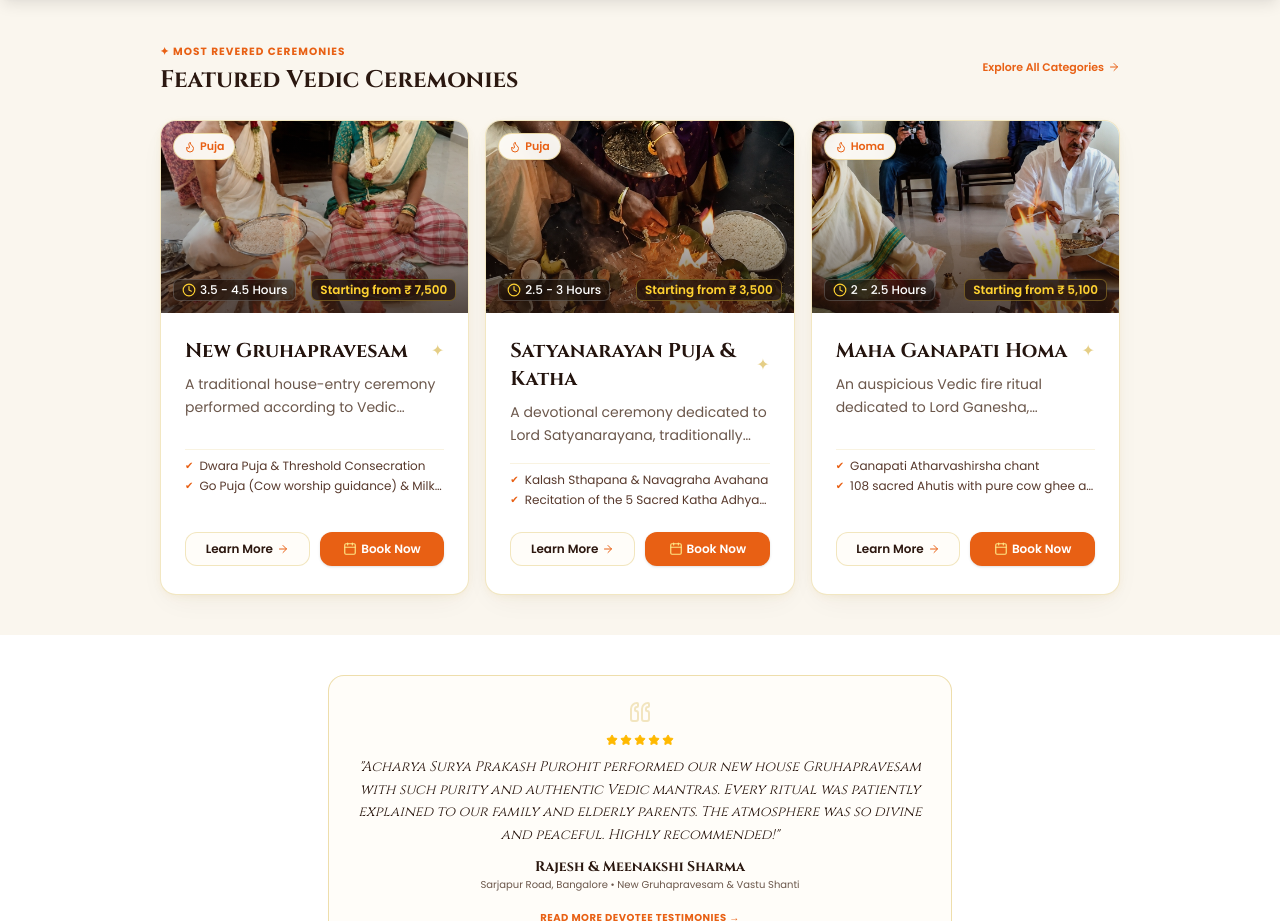
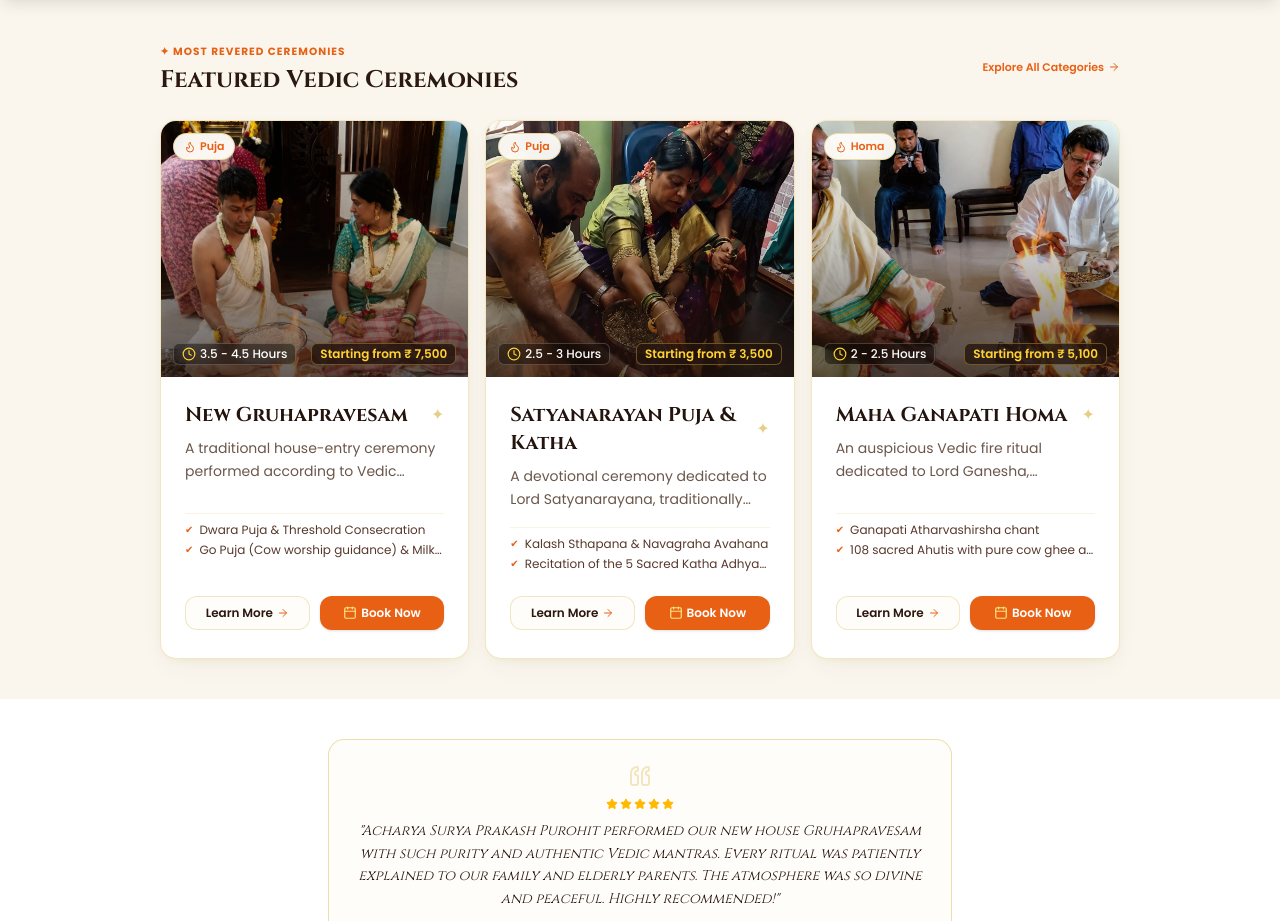
Before and after one commit to Shrikanthkk/prakash-purohit, a React (Vite) app: page / in a window 1280 px wide. Shown: the part 1020-1941 px from the top of the page. Built offline with nearby package versions, Linux system fonts and the light colour scheme; a web font is replaced by a local one.

Commit message:
Align all service images with object-top and taller frames to ensure all faces are fully visible

```diff
--- a/src/components/ServiceCard.tsx
+++ b/src/components/ServiceCard.tsx
@@ -10,12 +10,12 @@ interface ServiceCardProps {
 export const ServiceCard: React.FC<ServiceCardProps> = ({ service }) => {
   return (
     <div className="group relative flex flex-col rounded-2xl bg-white border border-gold/30 hover:border-saffron/60 shadow-divine-card hover:shadow-gold-glow transition-all duration-300 hover:-translate-y-1.5 overflow-hidden">
-      {/* Service Image Frame */}
-      <Link to={`/services/${service.id}`} className="relative h-48 w-full overflow-hidden bg-cream-200 block">
+      {/* Service Image Frame (Taller with top-aligned faces) */}
+      <Link to={`/services/${service.id}`} className="relative h-56 sm:h-64 w-full overflow-hidden bg-cream-200 block">
         <img
           src={service.image}
           alt={service.title}
-          className="w-full h-full object-cover object-center transform transition-transform duration-700 group-hover:scale-110"
+          className={`w-full h-full object-cover ${service.imagePosition || 'object-top'} transform transition-transform duration-700 group-hover:scale-105`}
           loading="lazy"
         />
 
--- a/src/data/servicesData.ts
+++ b/src/data/servicesData.ts
@@ -11,6 +11,7 @@ export interface ServiceItem {
   preparationInfo: string[];
   faqs: { question: string; answer: string }[];
   image: string;
+  imagePosition?: string;
   priceNote?: string;
 }
 
@@ -59,6 +60,7 @@ export const servicesData: ServiceItem[] = [
       }
     ],
     image: '/services/gruhapravesam-ceremony.jpg',
+    imagePosition: 'object-top',
     priceNote: 'Starting from ₹ 7,500'
   },
   {
@@ -88,6 +90,7 @@ export const servicesData: ServiceItem[] = [
       }
     ],
     image: '/services/satyanarayan-puja-katha.jpg',
+    imagePosition: 'object-top',
     priceNote: 'Starting from ₹ 3,500'
   },
   {
@@ -116,6 +119,7 @@ export const servicesData: ServiceItem[] = [
       }
     ],
     image: '/services/ganapati-homa.jpg',
+    imagePosition: 'object-top',
     priceNote: 'Starting from ₹ 5,100'
   },
   {
@@ -144,6 +148,7 @@ export const servicesData: ServiceItem[] = [
       }
     ],
     image: '/services/sudarshan-homa.jpg',
+    imagePosition: 'object-top',
     priceNote: 'Starting from ₹ 6,500'
   },
   {
@@ -172,6 +177,7 @@ export const servicesData: ServiceItem[] = [
       }
     ],
     image: '/services/chandi-homa.jpg',
+    imagePosition: 'object-top',
     priceNote: 'Starting from ₹ 11,000'
   },
   {
@@ -200,6 +206,7 @@ export const servicesData: ServiceItem[] = [
       }
     ],
     image: '/services/pratyangira-homa.jpg',
+    imagePosition: 'object-top',
     priceNote: 'Starting from ₹ 8,500'
   },
   {
@@ -228,6 +235,7 @@ export const servicesData: ServiceItem[] = [
       }
     ],
     image: '/services/rudra-homa.jpg',
+    imagePosition: 'object-top',
     priceNote: 'Starting from ₹ 6,500'
   },
   {
@@ -256,6 +264,7 @@ export const servicesData: ServiceItem[] = [
       }
     ],
     image: '/services/gruhapravesam-ceremony.jpg',
+    imagePosition: 'object-top',
     priceNote: 'Starting from ₹ 6,000'
   },
   {
@@ -284,6 +293,7 @@ export const servicesData: ServiceItem[] = [
       }
     ],
     image: '/services/navgrah-dosha-puja.jpg',
+    imagePosition: 'object-top',
     priceNote: 'Starting from ₹ 5,500'
   },
   {
@@ -312,6 +322,7 @@ export const servicesData: ServiceItem[] = [
       }
     ],
     image: '/services/kuja-dosha-shanti.jpg',
+    imagePosition: 'object-top',
     priceNote: 'Starting from ₹ 5,100'
   },
   {
@@ -340,6 +351,7 @@ export const servicesData: ServiceItem[] = [
       }
     ],
     image: '/services/kaalsarp-dosha-mandala.jpg',
+    imagePosition: 'object-top',
     priceNote: 'Starting from ₹ 6,500'
   },
   {
@@ -368,6 +380,7 @@ export const servicesData: ServiceItem[] = [
       }
     ],
     image: '/services/namakarana-ceremony.jpg',
+    imagePosition: 'object-top',
     priceNote: 'Starting from ₹ 4,500'
   },
   {
@@ -396,6 +409,7 @@ export const servicesData: ServiceItem[] = [
       }
     ],
     image: '/services/annaprasana-puja.jpg',
+    imagePosition: 'object-top',
     priceNote: 'Starting from ₹ 4,000'
   },
   {
@@ -424,6 +438,7 @@ export const servicesData: ServiceItem[] = [
       }
     ],
     image: '/services/akshara-abhyasa-ceremony.jpg',
+    imagePosition: 'object-top',
     priceNote: 'Starting from ₹ 3,500'
   },
   {
@@ -452,6 +467,7 @@ export const servicesData: ServiceItem[] = [
       }
     ],
     image: '/services/kadali-vivah.jpg',
+    imagePosition: 'object-top',
     priceNote: 'Starting from ₹ 6,000'
   },
   {
@@ -480,6 +496,7 @@ export const servicesData: ServiceItem[] = [
       }
     ],
     image: '/services/kumbha-vivah.jpg',
+    imagePosition: 'object-top',
     priceNote: 'Starting from ₹ 6,000'
   },
   {
@@ -508,6 +525,7 @@ export const servicesData: ServiceItem[] = [
       }
     ],
     image: '/services/arka-vivah.jpg',
+    imagePosition: 'object-top',
     priceNote: 'Starting from ₹ 5,500'
   },
   {
@@ -536,6 +554,7 @@ export const servicesData: ServiceItem[] = [
       }
     ],
     image: '/services/vehicle-puja.jpg',
+    imagePosition: 'object-center',
     priceNote: 'Starting from ₹ 1,500'
   },
   {
@@ -564,6 +583,7 @@ export const servicesData: ServiceItem[] = [
       }
     ],
     image: '/services/office-puja-mandala.jpg',
+    imagePosition: 'object-top',
     priceNote: 'Starting from ₹ 5,500'
   },
   {
@@ -592,6 +612,7 @@ export const servicesData: ServiceItem[] = [
       }
     ],
     image: '/services/vedic-japa-anushthana.jpg',
+    imagePosition: 'object-top',
     priceNote: 'Customized on Request'
   },
   {
@@ -620,6 +641,7 @@ export const servicesData: ServiceItem[] = [
       }
     ],
     image: '/services/jathaka-kundali-guidance.jpg',
+    imagePosition: 'object-top',
     priceNote: 'Starting from ₹ 1,100'
   }
 ];
--- a/src/pages/ServiceDetails.tsx
+++ b/src/pages/ServiceDetails.tsx
@@ -50,7 +50,7 @@ export const ServiceDetails: React.FC = () => {
               <img
                 src={service.image}
                 alt={service.title}
-                className="w-full h-full object-cover transform transition-transform duration-700 group-hover:scale-105"
+                className={`w-full h-full object-cover ${service.imagePosition || 'object-top'} transform transition-transform duration-700 group-hover:scale-105`}
               />
               <div className="absolute inset-0 bg-gradient-to-t from-spiritual-dark/80 via-spiritual-dark/20 to-transparent" />
 
```
